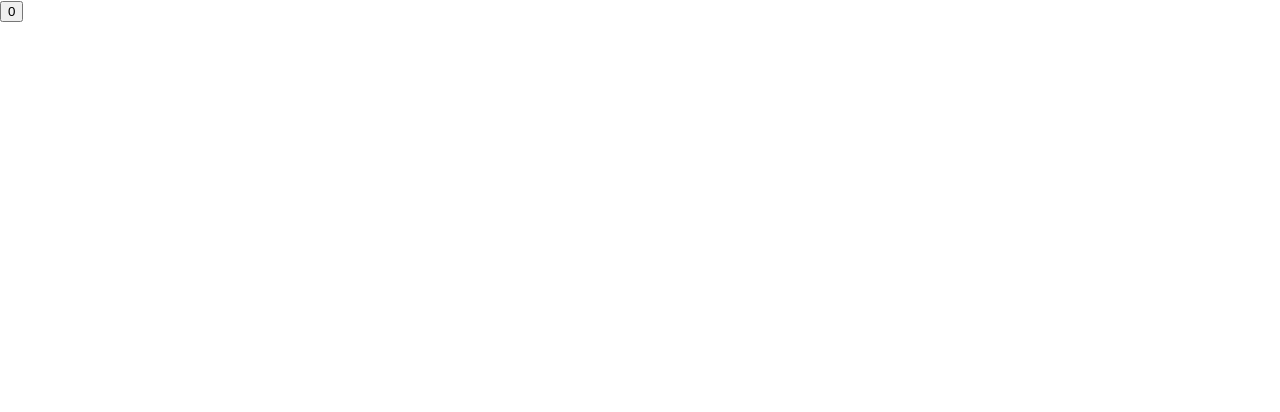
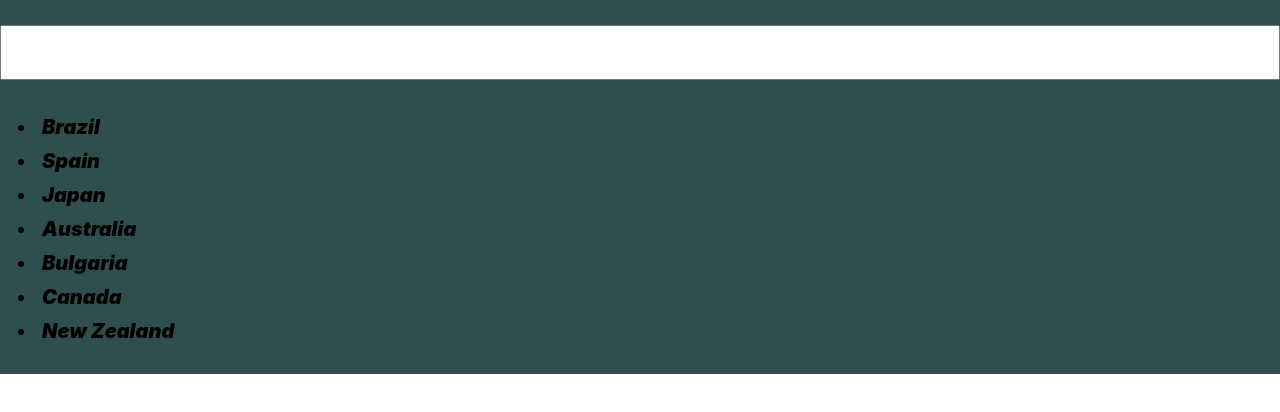
Before and after one commit to erickbrdev/React, a React (Create React App) app in the folder project-react/: page / in a window 1280 px wide. Shown: the top 412 px of the page. Built offline with nearby package versions, Linux system fonts and the light colour scheme.

Commit message:
Eventos e Estados

```diff
--- a/project-react/src/App.css
+++ b/project-react/src/App.css
@@ -1,38 +1,31 @@
-.App {
-  text-align: center;
+* {
+  margin-top: 0%;
+  padding: 0%;
+  box-sizing: border-box;
 }
 
-.App-logo {
-  height: 40vmin;
-  pointer-events: none;
+div {
+  background-color: darkslategrey;
+  display: flex;
+  flex-direction: column;
 }
 
-@media (prefers-reduced-motion: no-preference) {
-  .App-logo {
-    animation: App-logo-spin infinite 20s linear;
-  }
+ul {
+  padding: 10px;
+  margin-left: 27px;
 }
 
-.App-header {
-  background-color: #282c34;
-  min-height: 100vh;
-  display: flex;
-  flex-direction: column;
-  align-items: center;
-  justify-content: center;
-  font-size: calc(10px + 2vmin);
-  color: white;
+li {
+  font-size: 20px;
+  font-weight: 900;
+  font-style: italic;
+  padding: 5px;
 }
 
-.App-link {
-  color: #61dafb;
+input {
+  padding: 7px;
+  margin-top: 25px;
+  margin-bottom: 20px;
+  font-size: xx-large;
+  font-weight: 700;
 }
-
-@keyframes App-logo-spin {
-  from {
-    transform: rotate(0deg);
-  }
-  to {
-    transform: rotate(360deg);
-  }
-}
--- a/project-react/src/App.js
+++ b/project-react/src/App.js
@@ -1,33 +1,31 @@
 import React from 'react';
 import './App.css';
+import Country from './data';
 class App extends React.Component {
 
   constructor() {
     super();
 
-    this.handleClick = this.handleClick.bind(this)
+    this.handleChange = this.handleChange.bind(this)
 
     this.state = {
-      click: 0,
+      name: ''
     };
   }
-   handleClick () {
-    // const btn = document.querySelector('.btn')
-
-    this.setState((previousState, _props) => ({
-      click: previousState.click +1
-    }));
-
-    if(this.state.click % 2 !== 0) {
-      console.log('Verde')
-    }
+   handleChange(e) {
+    this.setState({ name: e.target.value })
   };
-
   render() {
-    const { click } = this.state
     return (
       <div>
-        <button id='btn' onClick={this.handleClick}>{click}</button>
+        <input type="text" onChange={this.handleChange} />
+        <ul>
+          {
+            Country
+            .filter((item) => item.name.includes(this.state.name))
+            .map((elem, index) => <li key={index}>{elem.name}</li>)
+          }
+        </ul>
       </div>
     )
   }
--- /dev/null
+++ b/project-react/src/data.js
@@ -0,0 +1,33 @@
+const Country = [
+
+    {
+        name: 'Brazil',
+        continent: 'America'
+    },
+    {
+        name: 'Spain',
+        continent: 'Europe',
+    },
+    {
+        name: 'Japan',
+        continent: 'Asia',
+    },
+    {
+        name: 'Australia',
+        continent: 'Oceania',
+    },
+    {
+        name: 'Bulgaria',
+        continent: 'Europe'
+    },
+    {
+        name: 'Canada',
+        continent: 'America'
+    },
+    {
+        name: 'New Zealand',
+        continent: 'Oceania'
+    }
+]
+
+export default Country
```
